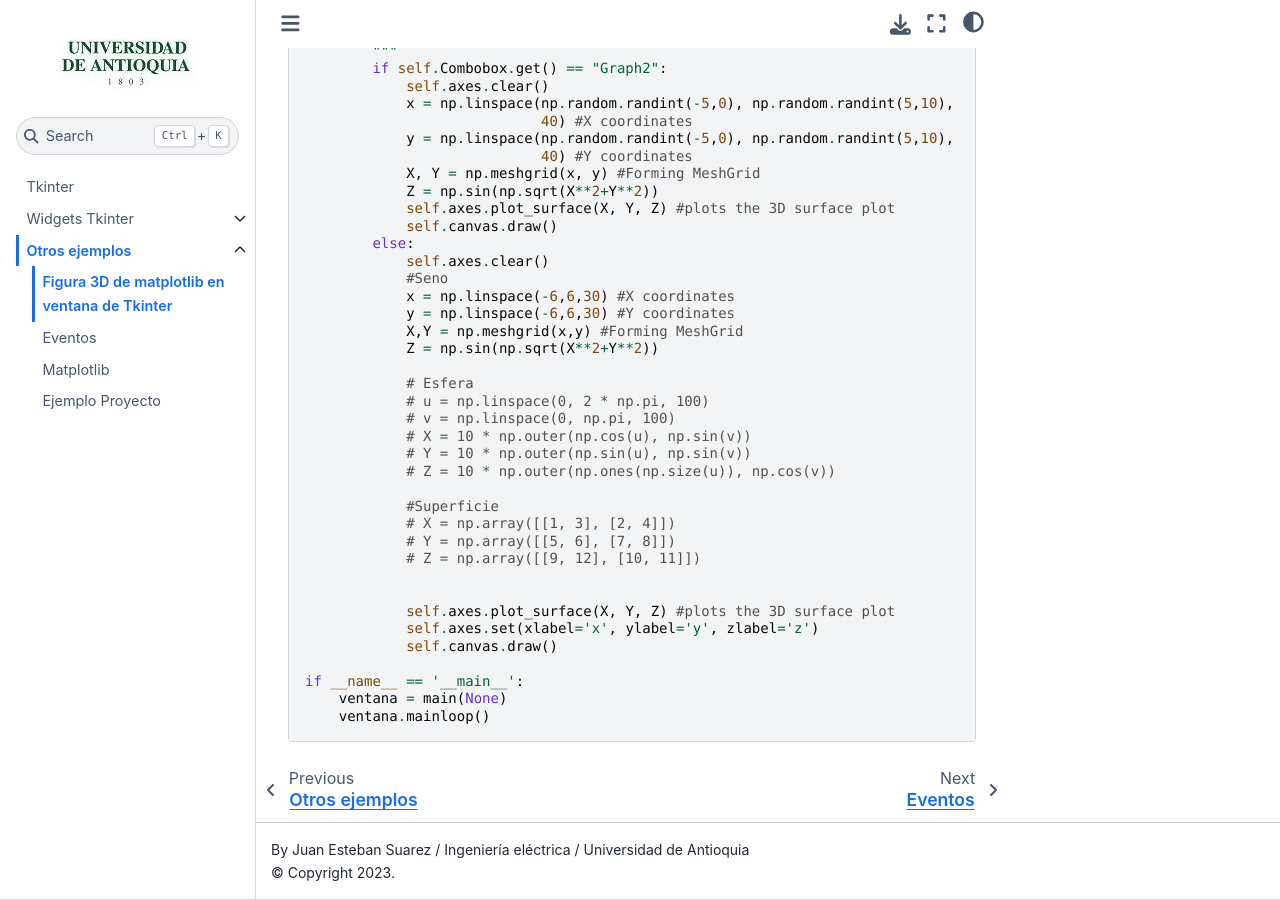
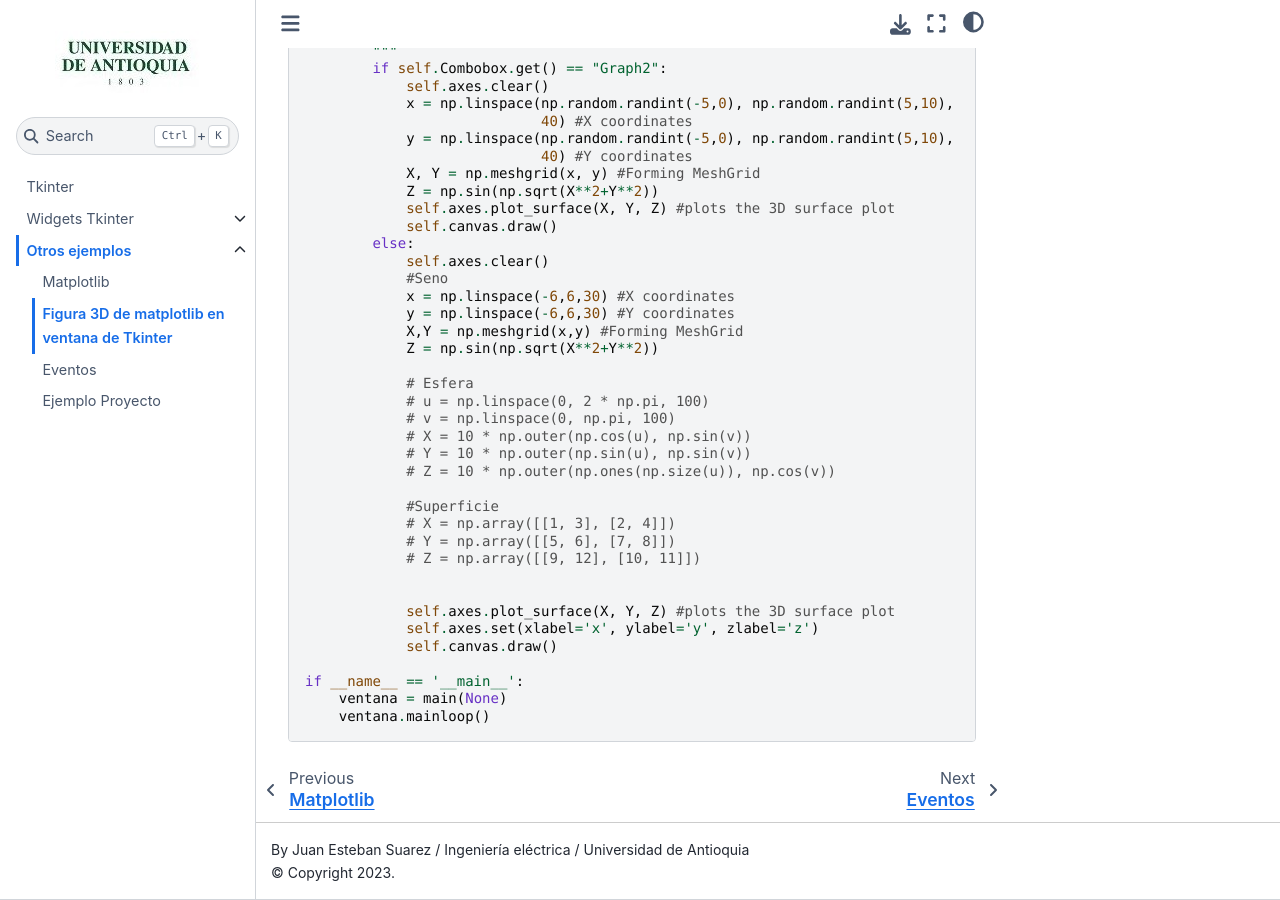
Before and after one commit to juan-suarezp/Tk, a Jupyter Book: the page built from content/3D.md, in a window 1280 px wide and 900 px high, scrolled down 960 px. Built offline with Jupyter Book 1.0.4 settings and Sphinx 7.4.7 and the Sphinx Book theme 1.1.4, drawn with Linux system fonts in a browser that asks for light colours; part of the change alters nothing that is shown.

Commit message:
Update _toc.yml

```diff
--- a/_toc.yml
+++ b/_toc.yml
@@ -26,7 +26,7 @@
   - file: "content/text"
 - file: content/otros
   sections:
+  - file: "content/matplotlib"
   - file: "content/3D"
   - file: "content/eventos"
-  - file: "content/matplotlib"
   - file: "content/proyecto"
```
